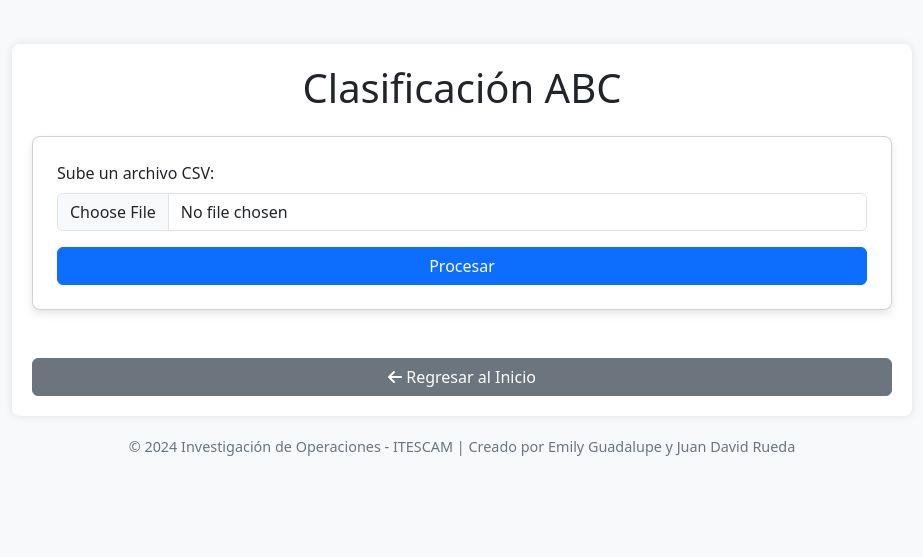
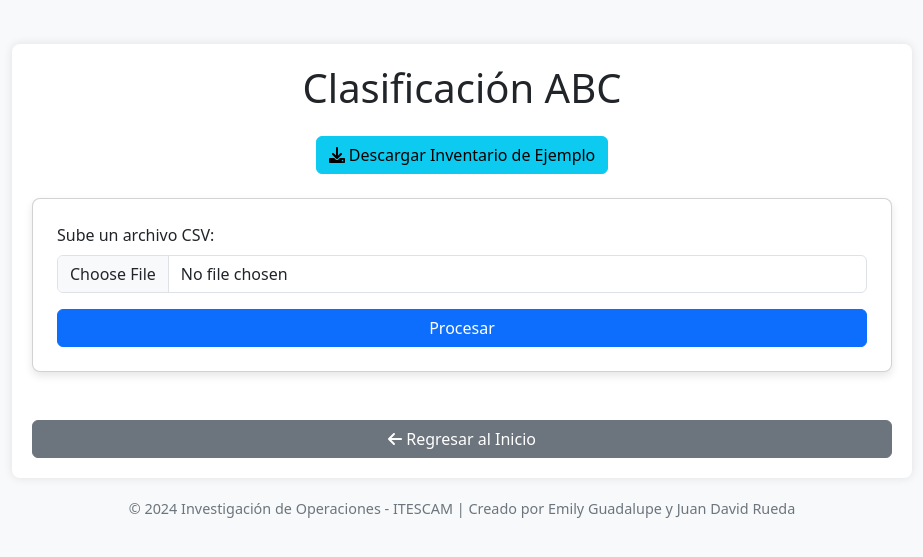
Before and after one commit to jruedaq/ClasificacionABC, a Flask app: page /abc in a window 1280 px wide. Shown: the top 557 px of the page, without its empty margins (178-1101 px from the left). Run offline with Flask 3, Linux system fonts and the light colour scheme.

Commit message:
Added ABC example

```diff
--- a/app.py
+++ b/app.py
@@ -1,28 +1,31 @@
-from flask import Flask, request, render_template, redirect, url_for, flash
+from flask import Flask, request, render_template, redirect, url_for, flash, send_from_directory
 import os
 import pandas as pd
 import matplotlib
 matplotlib.use('Agg')  # Usar backend no interactivo para Matplotlib
 import matplotlib.pyplot as plt
-from Operations import Operations  # Asegúrate de tener este archivo importable
+from Operations import Operations  # Asegúrate de tener este archivo correctamente configurado
 
 app = Flask(__name__)
-app.secret_key = 'secret_key'  # Requerido para usar flash messages
+app.secret_key = 'secret_key'
 
 # Configuración de rutas
 UPLOAD_FOLDER = './tmp/uploads'
-STATIC_FOLDER = './tmp/static'
+STATIC_FOLDER = './static'
 os.makedirs(UPLOAD_FOLDER, exist_ok=True)
 os.makedirs(STATIC_FOLDER, exist_ok=True)
 
 @app.route('/')
 def home():
+    """Ruta de inicio"""
     return render_template('index.html')
 
 @app.route('/abc', methods=['GET', 'POST'])
 def abc():
+    """Clasificación ABC"""
     resultados = None
     mensaje_error = None
+
     if request.method == 'POST':
         if 'file' not in request.files:
             flash('No se ha subido ningún archivo.', 'danger')
@@ -105,6 +108,7 @@ def abc():
 
 @app.route('/colas', methods=['GET', 'POST'])
 def colas():
+    """Teoría de Colas"""
     resultados = None
     mensaje_error = None
 
@@ -136,6 +140,16 @@ def colas():
 
     return render_template('colas.html', resultados=resultados, mensaje_error=mensaje_error)
 
+@app.route('/descargar-ejemplo')
+def descargar_ejemplo():
+    """Permite descargar el archivo de ejemplo inventario.csv"""
+    try:
+        # Flask buscará el archivo en el directorio 'static'
+        return send_from_directory('static', 'inventario.csv', as_attachment=True)
+    except Exception as e:
+        flash(f"Error al intentar descargar el archivo: {str(e)}", 'danger')
+        return redirect(url_for('abc'))
+
 if __name__ == '__main__':
     port = int(os.environ.get('PORT', 5000))
     app.run(debug=False, host='0.0.0.0', port=port)
--- a/templates/abc.html
+++ b/templates/abc.html
@@ -22,7 +22,6 @@
     .card {
       box-shadow: 0 4px 8px rgba(0, 0, 0, 0.1);
       border-radius: 8px;
-      overflow: hidden;
     }
     footer {
       margin-top: 20px;
@@ -35,6 +34,11 @@
 <body>
 <div class="container mt-4">
   <h1 class="text-center mb-4">Clasificación ABC</h1>
+  <div class="text-center mb-4">
+    <a href="/descargar-ejemplo" class="btn btn-info">
+      <i class="fas fa-download"></i> Descargar Inventario de Ejemplo
+    </a>
+  </div>
   <form method="post" enctype="multipart/form-data" class="mb-4">
     <div class="card p-4">
       <div class="mb-3">
```
Also changed, not shown: inventario.csv (deleted, +0 -11 lines), static/inventario.csv (renamed from uploads/inventario.csv), 1 other file.
